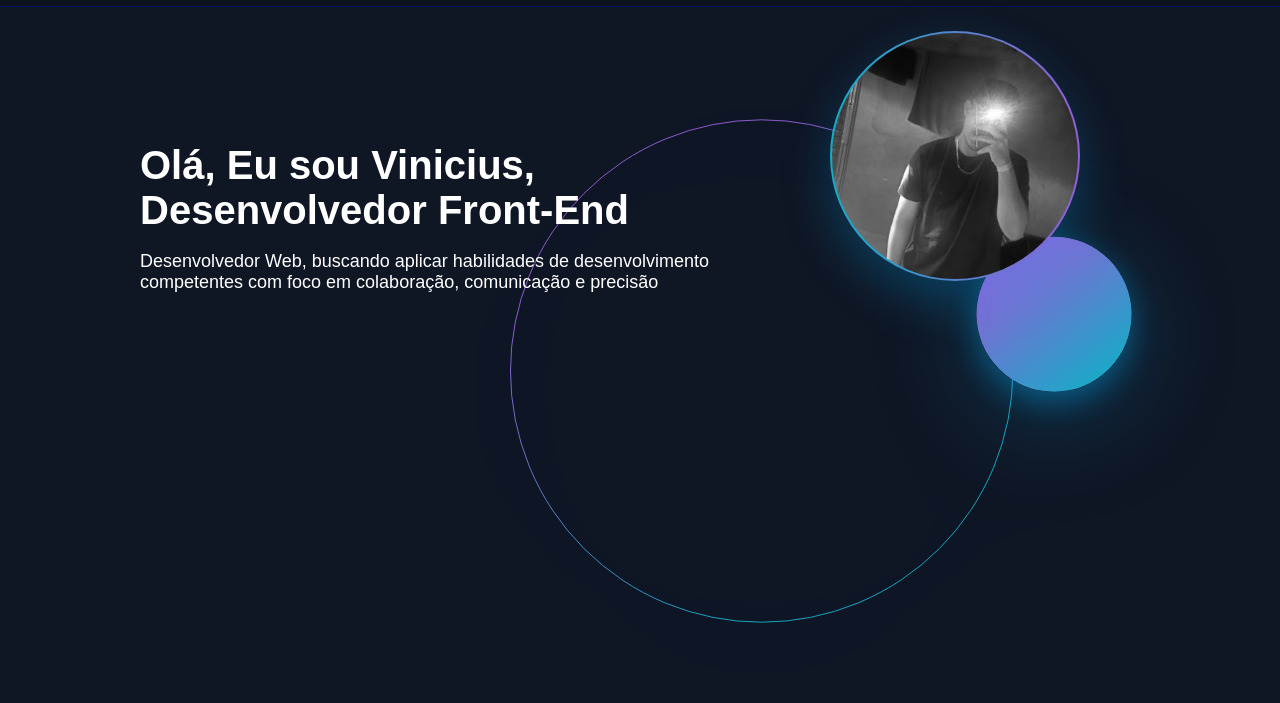
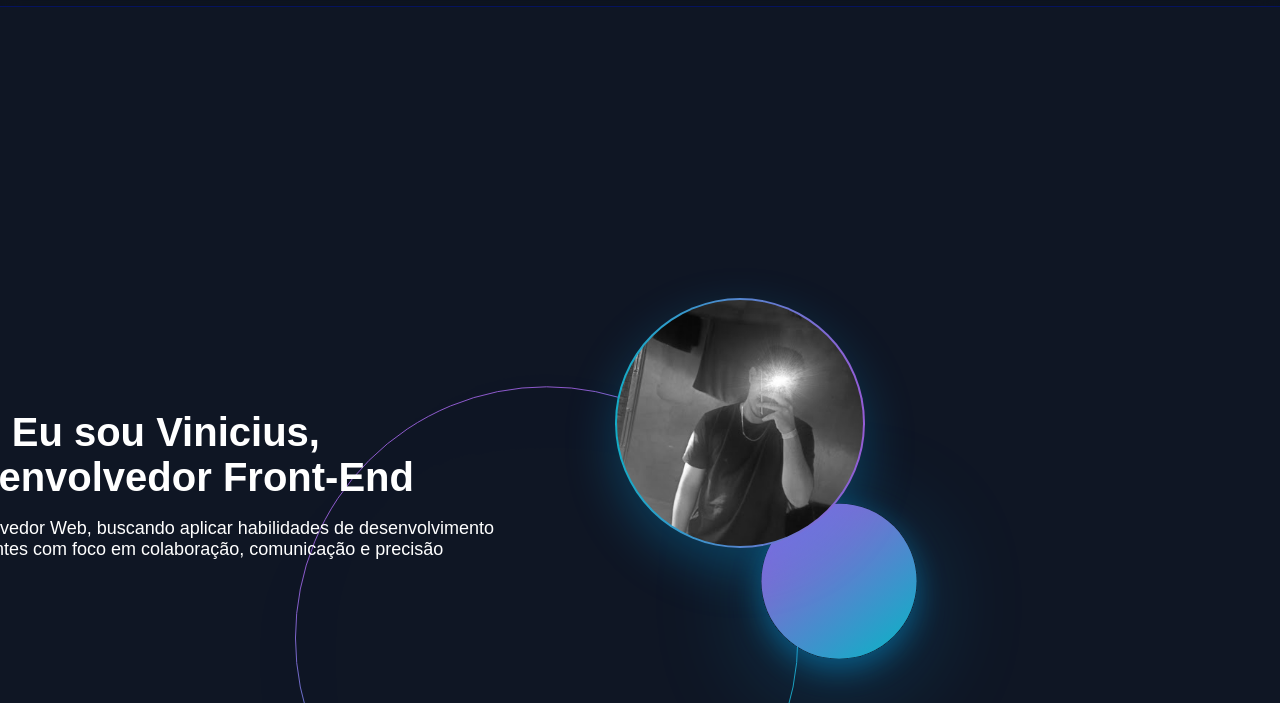
Before and after one commit to 1Hoooky/portifolio, a plain HTML site: page index.html in a window 1280 px wide. Shown: the part 84-787 px from the top of the page. Drawn offline with Linux system fonts and the light colour scheme.

Commit message:
commit size

```diff
--- a/css/responsive.css
+++ b/css/responsive.css
@@ -59,8 +59,8 @@ body {
     }
 
     .home-main-container {
-      height: auto;
-      width: auto;
+      height: 1000px;
+      width: 800px;
       display: flex;
       position: relative;
       flex-direction: column;
```
